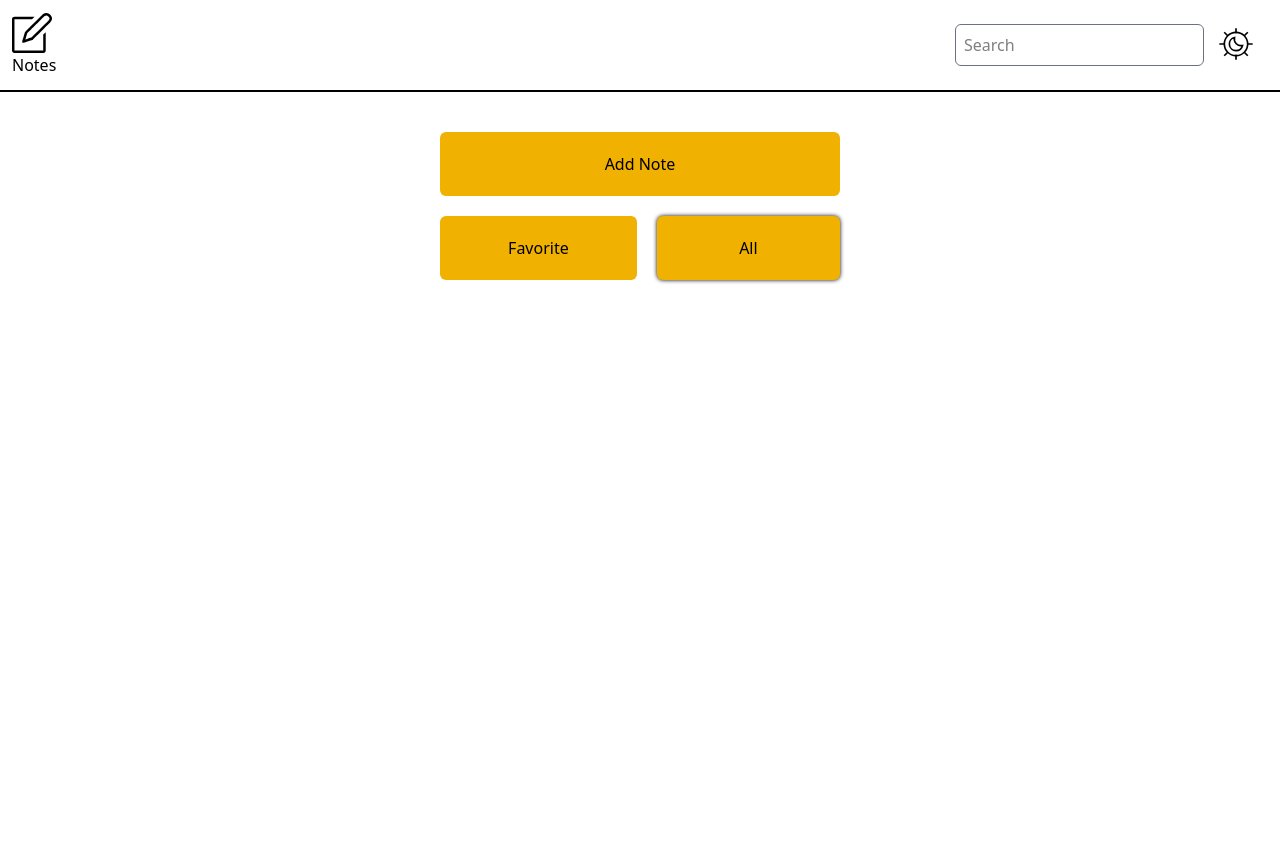
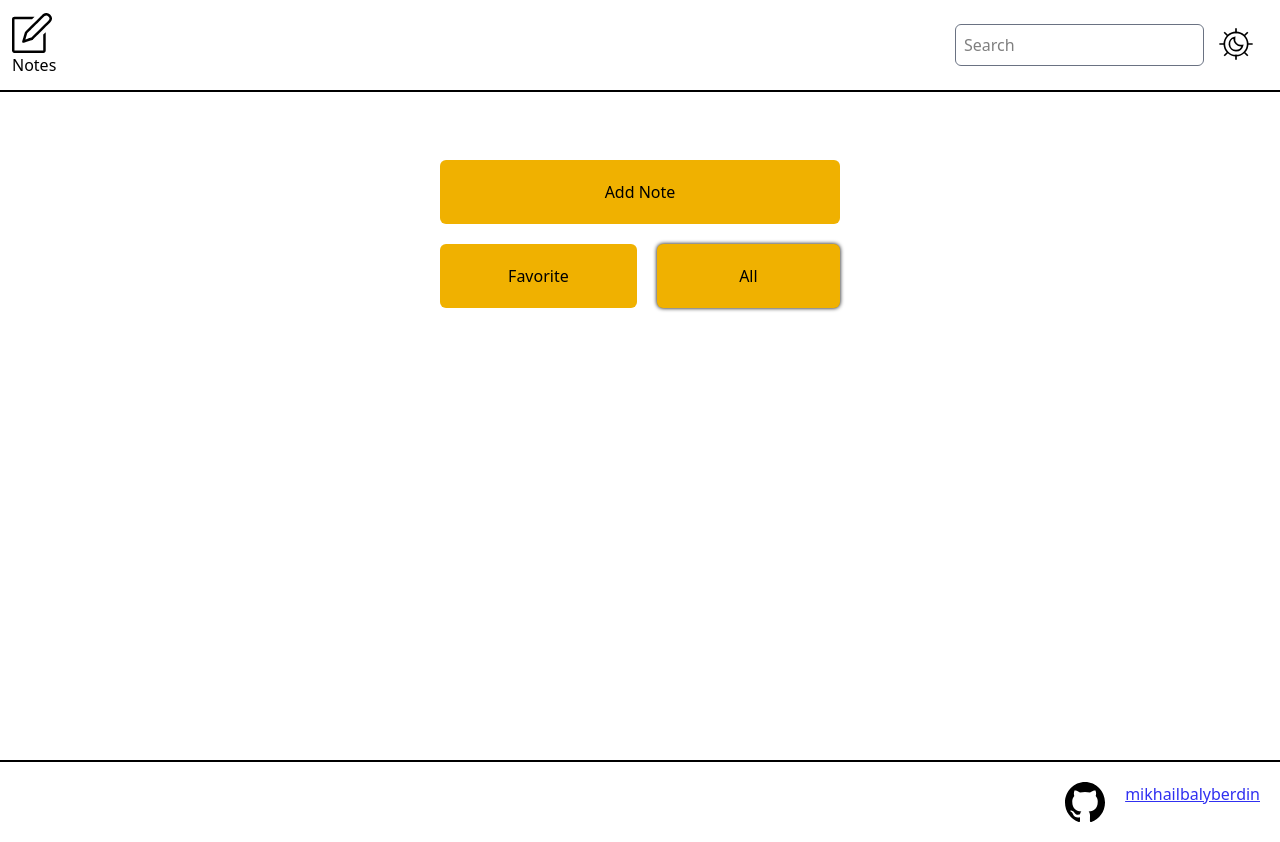
Before and after one commit to mikhailbalyberdin/task-manager, a website built with Vite: page index.html in a window 1280 px wide. Before the commit the page ends 800 px from the top, so only its background shows below. Built offline with nearby package versions, Linux system fonts and the light colour scheme.

Commit message:
feat: make footer

```diff
--- a/src/header/headerParams.js
+++ b/src/header/headerParams.js
@@ -1,5 +1,5 @@
 export const headerParams = {
-  class: ["border-b-2"],
+  class: ["border-b-2", "fixed", "w-screen", "z-1"],
   tagName: "header",
 };
 
--- a/src/style.css
+++ b/src/style.css
@@ -22,6 +22,10 @@
 
 .app-light {
     background-image: url(../public/note.svg);
+}
+
+.icon {
+    background-image: url(../public/github-142-svgrepo-com.svg);
 }
 
 .app-button {
@@ -120,3 +124,8 @@
 .active {
     box-shadow: 0 0 4px black;
 }
+
+.link {
+    color: rgb(48, 48, 241);
+    text-decoration: underline;
+}
--- /dev/null
+++ b/src/view/footer/footerParams.js
@@ -0,0 +1,42 @@
+export const footerParams = {
+  class: ["static"],
+  tagName: "footer",
+};
+
+export const containerParams = {
+  class: ["border-t-2", "p-5", "flex", "justify-end"],
+  tagName: "div",
+};
+
+export const linkWrapperParams = {
+  class: [],
+  tagName: "span",
+};
+
+export const linkParams = {
+  class: ["link", "flex", "gap-5"],
+  tagName: "a",
+  attr: {
+    href: "https://github.com/mikhailbalyberdin/task-manager.git",
+    target: "blank",
+  },
+};
+
+export const linkTextParams = {
+  class: [],
+  tagName: "span",
+  text: "mikhailbalyberdin",
+};
+
+export const iconParams = {
+  class: [
+    "block",
+    "w-5",
+    "h-5",
+    "min-[400px]:w-10",
+    "min-[400px]:h-10",
+    "icon",
+    "bg-cover",
+  ],
+  tagName: "span",
+};
--- /dev/null
+++ b/src/view/footer/footer_view.js
@@ -0,0 +1,29 @@
+import Creator from "../creator.js";
+import {
+  footerParams,
+  containerParams,
+  linkWrapperParams,
+  linkParams,
+  linkTextParams,
+  iconParams,
+} from "./footerParams";
+
+export class FooterView {
+  constructor() {
+    this.footer = new Creator(footerParams).getElement();
+    this.build();
+    console.log(this.footer);
+  }
+
+  build() {
+    this.container = new Creator(containerParams).getElement();
+    this.linkWrapper = new Creator(linkWrapperParams).getElement();
+    this.icon = new Creator(iconParams).getElement();
+    this.link = new Creator(linkParams).getElement();
+    this.linkText = new Creator(linkTextParams).getElement();
+    this.link.append(this.icon, this.linkText);
+    this.linkWrapper.append(this.link);
+    this.container.append(this.linkWrapper);
+    this.footer.append(this.container);
+  }
+}
--- a/src/view/main/mainParams.js
+++ b/src/view/main/mainParams.js
@@ -4,7 +4,15 @@ export const mainParams = {
 };
 
 export const containerParams = {
-  class: ["flex", "flex-col", "items-center", "p-10", "gap-10"],
+  class: [
+    "flex",
+    "flex-col",
+    "items-center",
+    "p-10",
+    "gap-10",
+    "h-[95vh]",
+    "pt-40",
+  ],
   tagName: "div",
 };
 
--- a/src/view/note-list_params.js
+++ b/src/view/note-list_params.js
@@ -1,5 +1,5 @@
 export const noteListParams = {
-  class: ["max-w-100", "w-full", "max-h-[430px]", "overflow-y-auto"],
+  class: ["max-w-100", "w-full", "max-h-[700px]", "overflow-y-auto"],
   tagName: "ul",
 };
 
--- a/src/view/view.js
+++ b/src/view/view.js
@@ -1,14 +1,20 @@
 import { HeaderView } from "../header/header_view";
 import { MainView } from "./main/main_view";
+import { FooterView } from "./footer/footer_view";
 export class View {
   constructor() {
     this.app = document.querySelector("#app");
     this.headerElement = new HeaderView();
     this.mainElement = new MainView();
+    this.footerElement = new FooterView();
     this.build();
   }
   build() {
-    this.app.append(this.headerElement.header, this.mainElement.main);
+    this.app.append(
+      this.headerElement.header,
+      this.mainElement.main,
+      this.footerElement.footer,
+    );
   }
   nightModeToggle(isNightMode) {
     if (isNightMode) {
```
Also changed, not shown: public/github-142-svgrepo-com.svg (added).
